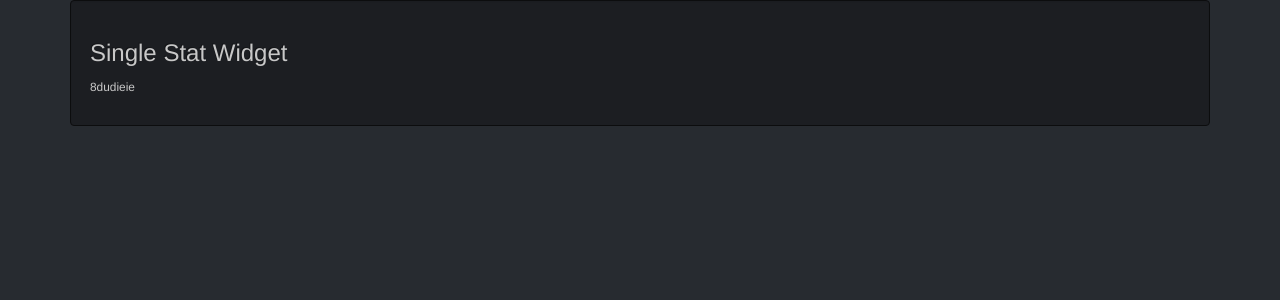
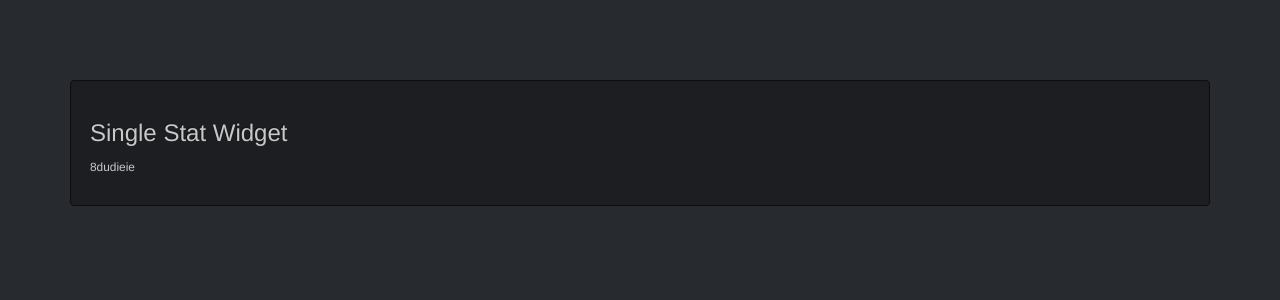
Before and after one commit to bdastur/utils, a Flask app: page /sample_dashboard in a window 1280 px wide. Shown: the top 300 px of the page. Run offline with Flask 2, Linux system fonts and the light colour scheme; some libraries are stand-ins or nearby versions.

Commit message:
Update template

```diff
--- a/pydashing/dashboard_templates/container_start.html.j2
+++ b/pydashing/dashboard_templates/container_start.html.j2
@@ -1 +1 @@
-  <div class="container">
+  <div class="container"  style="padding-top: 80px;">
--- a/pydashing/rendered_dashboards/sample_dashboard/templates/container_start.html
+++ b/pydashing/rendered_dashboards/sample_dashboard/templates/container_start.html
@@ -1 +1 @@
-  <div class="container">
+  <div class="container"  style="padding-top: 80px;">
--- a/pydashing/rendered_dashboards/sample_dashboard/templates/sample_dashboard.html
+++ b/pydashing/rendered_dashboards/sample_dashboard/templates/sample_dashboard.html
@@ -22,9 +22,7 @@
   </head>
 
 <body>
-  <div class="container">
-
-
+  <div class="container"  style="padding-top: 80px;">
     <div class="well">
       <h3>Single Stat Widget</h3>
       <p>
--- a/pydashing/src/pydashing_renderer.py
+++ b/pydashing/src/pydashing_renderer.py
@@ -111,7 +111,7 @@ class PyDashingRenderer(object):
         if os.path.exists(staging_static):
             print "Static directory exists"
 
-        copy_cmd = ["cp", "-R", static_dir, staging_static]
+        copy_cmd = ["cp", "-R", static_dir, self.staging_directory]
         subprocess.call(copy_cmd)
 
     def generate_dashboard_rendered_object(self, file_list):
```
